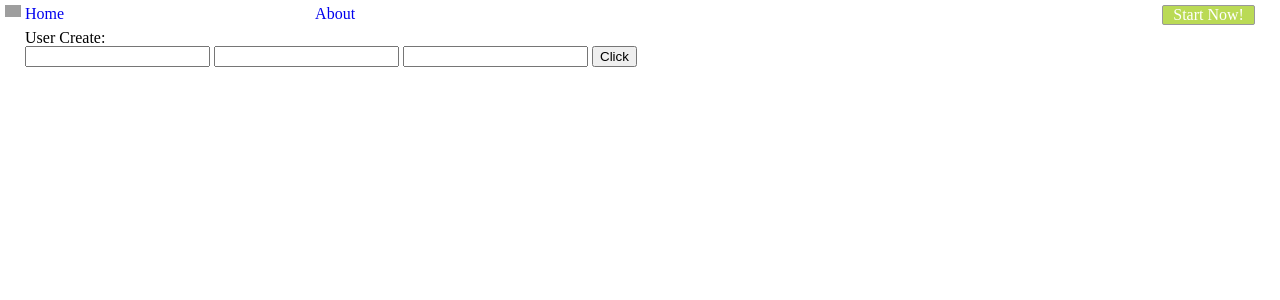
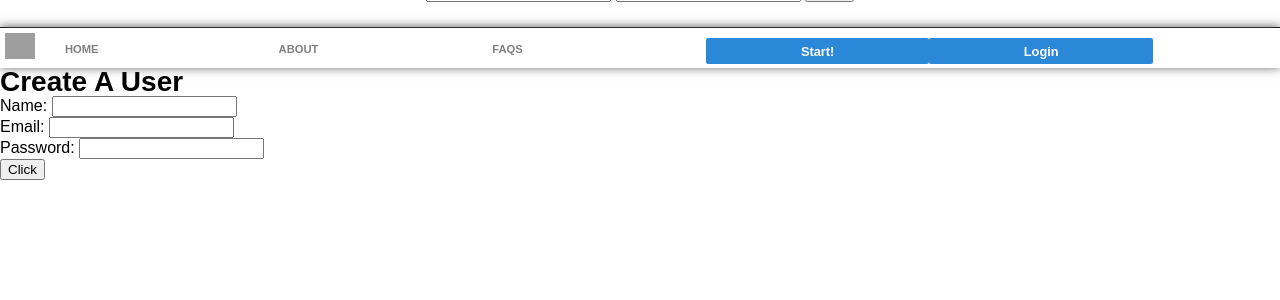
Before and after one commit to EricHess/bigbeeryear, a PHP site: page /bigbeeryear/user/create in a window 1280 px wide. Shown: the top 300 px of the page. Run offline with PHP 8.4, Linux system fonts and the light colour scheme; grey boxes are pictures that could not be loaded.

Commit message:
Lots of updates -- themes too!

```diff
--- a/index.php
+++ b/index.php
@@ -29,7 +29,7 @@ session_start();
         $userID = $_SESSION["userID"][0][0];
     };
 ?>
-<!--    <header>
+    <header>
 <?php  if(!isset($_SESSION["logged_in"])){ ?>
 
         <form name="userLogin" id="userLogin">
@@ -37,8 +37,7 @@ session_start();
             <input type="text" name="password" />
             <button type="submit">Login</button>
         </form>
-        <nav class="expandLogin">Login</nav>
-
+        <!--
 <?php } else{ ?>
 
         <form id="logout" name="logout">
@@ -46,17 +45,21 @@ session_start();
             <input type="submit" name='logout' class="logout" value="Logout"/>
         </form>
 <?php } ?>
+-->
+    </header>
 
-    </header>
--->
     <header class="mainHeader">
         <h1>Big Beer Year</h1>
         <nav class="mainMenu">
             <nav itemscope="nav_button"><a href="/bigbeeryear">Home</a></nav>
             <nav itemscope="nav_button"><a href="/bigbeeryear/about-big-beer-year">About</a></nav>
-            <nav itemscope="nav_button"><a class="startNow" href="/bigbeeryear">Start Now!</a></nav>
+            <nav itemscope="nav_button"><a href="/bigbeeryear/faqs">FAQs</a></nav>
+            <!-- TODO: Maybe move these down? UX problem of an extra click to begin.. -->
+            <nav itemscope="nav_button" class="startBtn"><a class="startNow" href="/bigbeeryear/user/create">Start!</a></nav>
+            <nav itemscope="nav_button" class="expandLgn"><a class="expandLogin" href="#">Login</a></nav>
         </nav>
     </header>
+
 
         <?php
             //Include the necessary page from the path
--- a/styles/globals.css
+++ b/styles/globals.css
@@ -1,3 +1,7 @@
+body{
+    font-family:Arial, Helvetica, Sans Serif;
+}
+
 h1{}
 
 h2{
@@ -8,6 +12,8 @@ h2{
 h3{
     font-size:1.5em;
     font-weight:bolder;
+    color:#2b88d9;
+
 }
 
 h4{}
@@ -15,3 +21,9 @@ h4{}
 p{
     margin:1em 0;
 }
+
+a{
+    text-decoration:none;
+    color:rgb(255,69,0);
+    font-weight: bolder;
+}
--- a/styles/styles.css
+++ b/styles/styles.css
@@ -1,14 +1,11 @@
 /**
 *Styles for Header
 **/
-
 h1{
     text-indent: -99999em;
     background: url("/bigbeeryear/images/logoSmall.png") no-repeat 5px 5px;
-    height: 124px;
-    background-size: 65%;
-    float: left;
-    width: 25px;
+    background-size: 100%;
+    width: 35px;
 }
 
 #userLogin{
@@ -33,11 +30,7 @@ h1{
     }
 }
 
-.expandLogin{
-    padding-top: 10px;
-    background: red;
-    width: 12%;
-    padding-bottom: 10px;
+nav.mainMenu nav a.expandLogin{
     text-align: center;
     color: white;
     font-weight: bolder;
@@ -45,37 +38,52 @@ h1{
 }
 
 nav.mainMenu{
-    display:flex;
+    display: flex;
+    width: 85%;
+    align-items: center;
+    margin-left: 30px;
+    margin-top: -5px;
 }
 
 nav.mainMenu nav{
-    margin-right:20%;
     padding:1px 0;
     margin-top:5px;
+    flex:1
 }
 
 nav.mainMenu nav a{
-    font-size:1em;
+    font-size:.7em;
+    font-weight:bolder;
     text-decoration: none;
+    color:grey;
+    font-family:arial, sans-serif;
+    text-transform:uppercase;
 }
 
-nav.mainMenu nav:nth-child(2){
-    flex-grow:2;
+
+nav.mainMenu nav.startBtn, nav.mainMenu nav.expandLgn{
+    background:#2b88d9;
+    border-radius:2px;
+    margin-left:auto;
+    margin-right:0;
+    flex:1;
+    padding:5px;
+    text-align:center;
+    margin-top:10px;
 }
 
-nav.mainMenu nav:last-child{
-    border:1px solid #999;
-    background:#bada55;
-    border-radius:2px;
-    margin:5px 2% 5px 0
-}
-
-nav.mainMenu nav:last-child a{
+nav.mainMenu nav.startBtn a, nav.mainMenu nav.expandLgn a{
     color:#fff;
+    text-transform:capitalize;
+    font-size:.8em;
     padding:10px;
 }
 
 header.mainHeader{
+    box-shadow: 0 -1px 10px #555;
+    position: relative;
+    display:flex;
+    height:40px;
 }
 
 /**
@@ -91,7 +99,17 @@ header.heroTitle{
     max-height:400px;
 }
 
+header.heroTitle h2{
+    padding-top: 85px;
+    font-family: Arial, sans-serif;
+    font-weight: normal;
+    text-align: center;
+}
 
+.mainContent{
+    width:95%;
+    margin: 0 2.5%;
+}
 /*
 *Styles for User Dashboard
 */
--- a/views/list/detail.php
+++ b/views/list/detail.php
@@ -41,6 +41,7 @@ if(isset($detailList)){
 
     <aside class="listCompletion">
         List Completion: <?php echo userDashboard::getCompletionPercentage($detailList, "",""); ?>%
+        <!-- TODO: Completion percentage should be cumulative, not just count.-->
         <aside class="completionBar">
             <aside class="completionPercentage" style="width:<?php echo userDashboard::getCompletionPercentage($detailList, "",""); ?>%;"></aside>
         </aside>
@@ -62,6 +63,8 @@ if(isset($detailList)){
 
                 $finishedBeers = listDetailController::getFinishedList($detailList);
                 $finishedBeers = explode(",", $finishedBeers[0][0]);
+
+                //TODO: Need to get the scores of the finished and use that instead of count for the completion (or both?)
 
                 if(in_array($beer, $finishedBeers)){
                     $finished = "finished";
--- a/views/user/create.php
+++ b/views/user/create.php
@@ -7,12 +7,29 @@
  */
 
 ?>
+<section class="createUser">
+    <h2>Create A User</h2>
 
-User Create:<br />
-<form name="userCreate" id="createUser">
-    <input type="hidden" name="createType" value="user" />
-    <input type="text" name="username" />
-    <input type="text" name="email" />
-    <input type="text" name="password" />
-    <button type="submit">Click</button>
-</form>
+    <form name="userCreate" id="createUser">
+        <input type="hidden" name="createType" value="user" />
+
+        <article class="name">
+            <!-- TODO: Make a field for first name, last name as well -->
+            <label for="username">Name: </label>
+            <input id="username" type="text" name="username" />
+        </article>
+
+        <article class="email">
+            <label for="email">Email: </label>
+            <input id="email" type="text" name="email" />
+        </article>
+
+        <article class="password">
+            <label for="password">Password: </label>
+            <input id="password" type="text" name="password" />
+        </article>
+
+        <!-- TODO: Redirect to user dashboard after creation -->
+        <button type="submit">Click</button>
+    </form>
+</section>
```
Also changed, not shown: views/start.php (+12 -11 lines).
